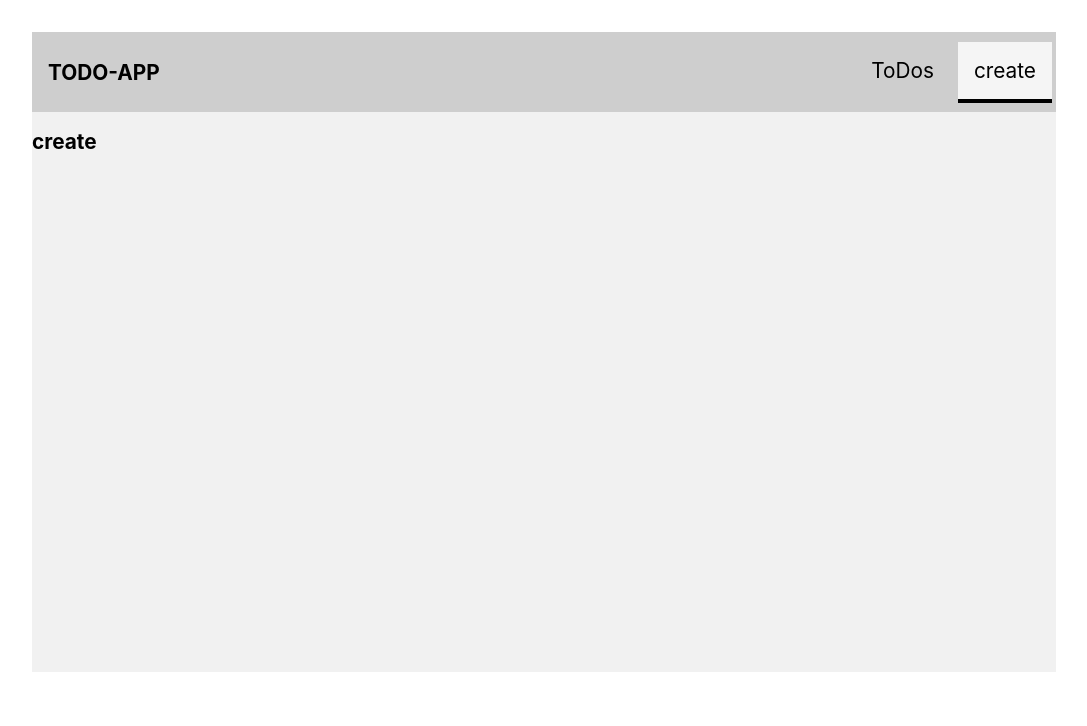
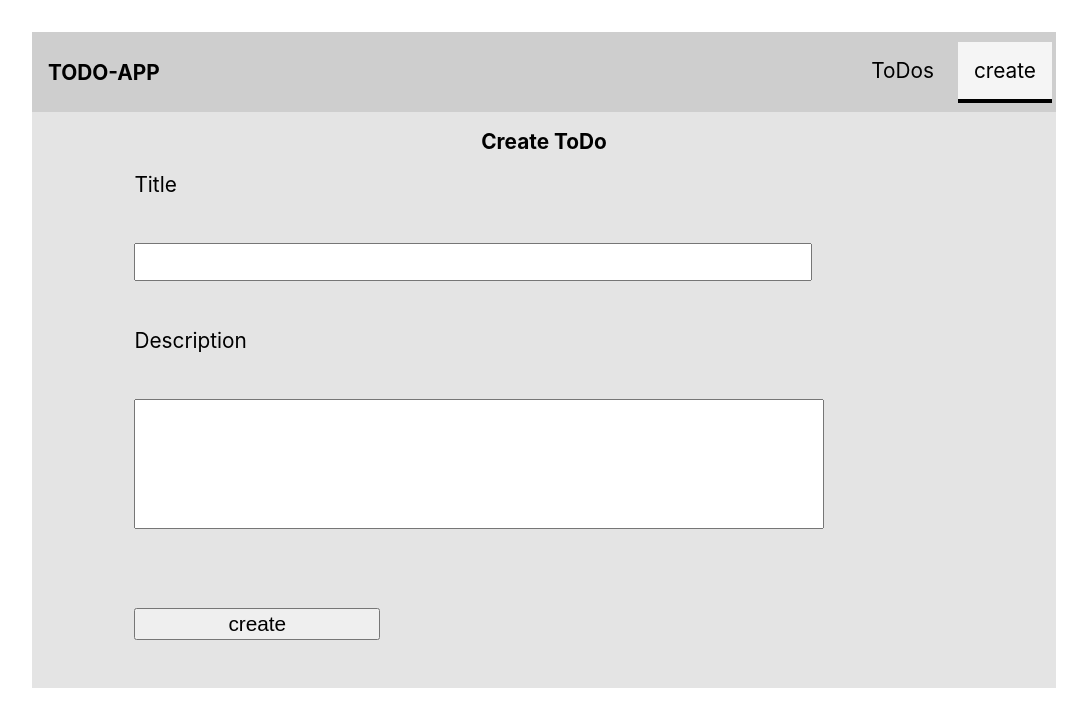
Before and after one commit to natesh245/mern-react-front, a React (Create React App) app: page /create in a window 1280 px wide. Shown: the top 726 px of the page, without its empty margins (96-1183 px from the left). Built offline with nearby package versions, Linux system fonts and the light colour scheme; no server answers.

Commit message:
added create form

```diff
--- a/src/App.js
+++ b/src/App.js
@@ -10,6 +10,7 @@ import {
 import "./App.css";
 
 import TodoList from "./TodoList/TodoList";
+import CreateForm from "./CreateForm/CreateForm";
 
 class App extends React.Component {
   state = {
@@ -32,7 +33,9 @@ class App extends React.Component {
           </header>
           <div className="body-container">
             <Switch>
-              <Route path="/create" render={() => <h2>create</h2>} />
+              <Route path="/create">
+                <CreateForm />
+              </Route>
               <Route path="/">
                 <TodoList todoList={this.state.todoList} />
               </Route>
--- /dev/null
+++ b/src/CreateForm/CreateForm.css
@@ -0,0 +1,45 @@
+.create-form {
+  width: 100%;
+  height: 90%;
+  background-color: rgb(228, 228, 228);
+  display: flex;
+  flex-direction: column;
+  align-items: center;
+  justify-content: flex-start;
+}
+
+form {
+  width: 80%;
+  display: flex;
+  flex-direction: column;
+  justify-content: space-between;
+  align-items: flex-start;
+  height: 100%;
+  margin-bottom: 1rem;
+}
+
+label {
+  font-size: 1.3rem;
+}
+
+form input[type="text"] {
+  width: 80%;
+  height: 2rem;
+  font-size: 1.3rem;
+  padding-left: 1rem;
+}
+
+textarea {
+  width: 80%;
+  height: 6rem;
+  font-size: 1.3rem;
+  resize: none;
+  padding: 1rem;
+}
+
+form input[type="submit"] {
+  width: 30%;
+  height: 2rem;
+  font-size: 1.3rem;
+  margin: 2rem 0;
+}
--- /dev/null
+++ b/src/CreateForm/CreateForm.js
@@ -0,0 +1,19 @@
+import React from "react";
+import "./CreateForm.css";
+
+function CreateForm() {
+  return (
+    <div className="create-form">
+      <h2>Create ToDo</h2>
+      <form>
+        <label for="title">Title</label>
+        <input type="text" name="title" id="title" />
+        <label for="desc">Description</label>
+        <textarea name="desc" rows="10" cols="50"></textarea>
+        <input type="submit" value="create" />
+      </form>
+    </div>
+  );
+}
+
+export default CreateForm;
```
